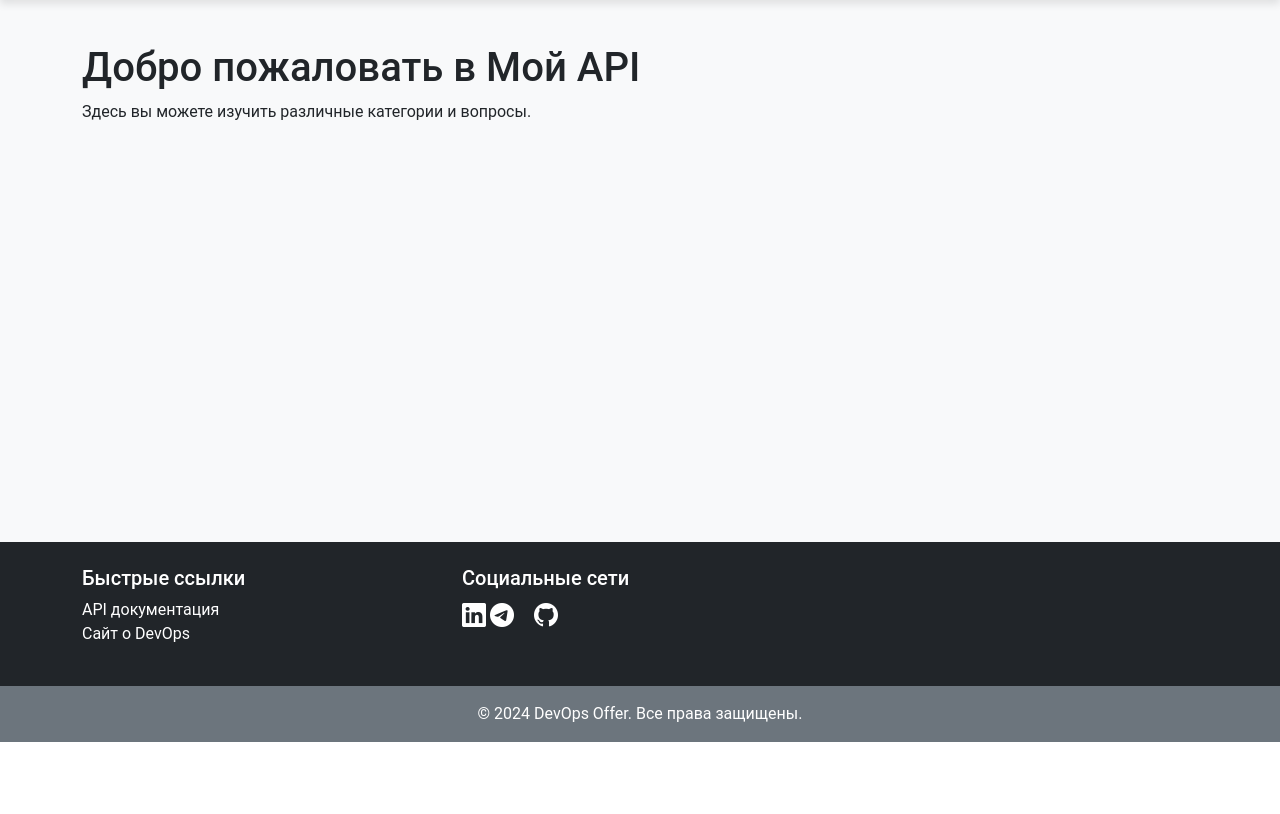
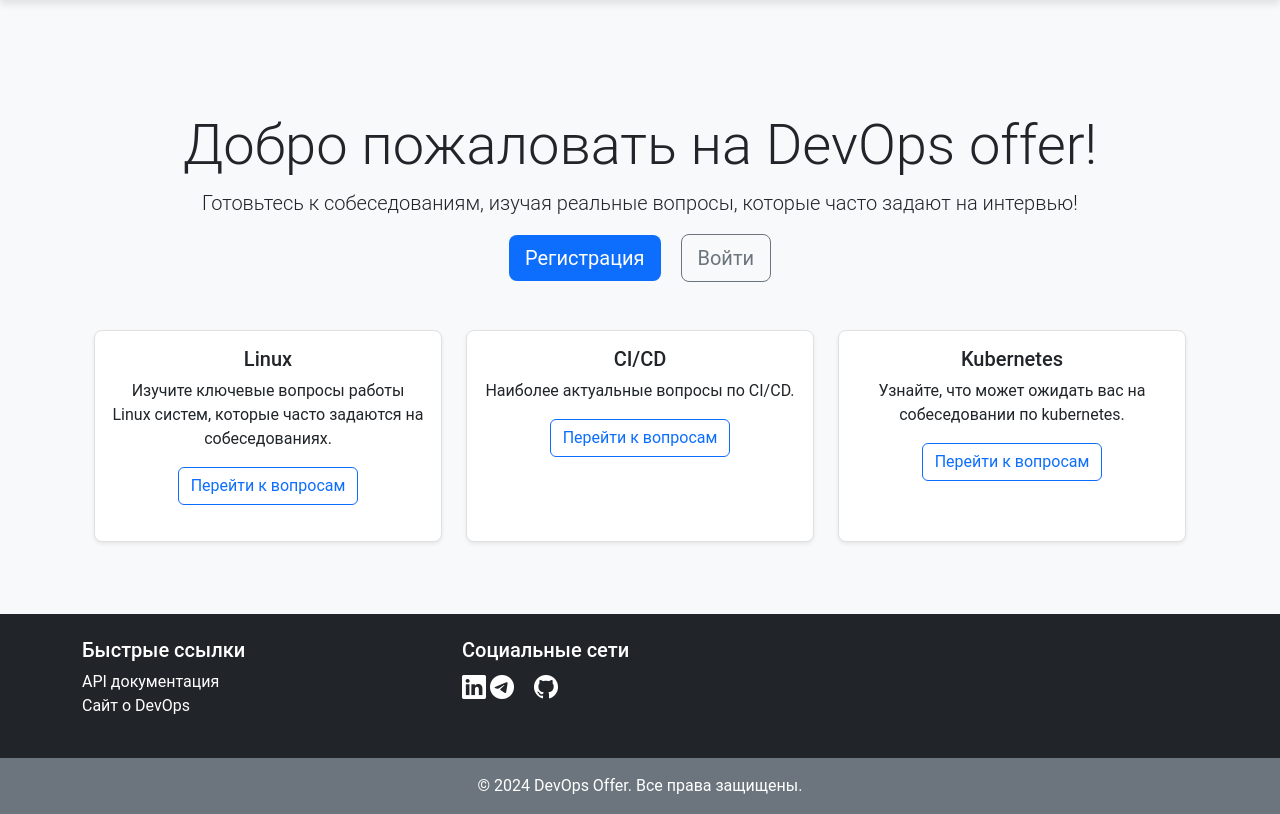
Before and after one commit to Onder7994/devops_offer, a Python web app: template templates/home.html in a window 1280 px wide. Shown: the part 58-872 px from the top of the page. Before the commit the page ends 800 px from the top, so only its background shows below. Run offline with Jinja, Linux system fonts and the light colour scheme; the template is opened without the code that fills it, so the values that code supplies are empty.

Commit message:
Make home page

```diff
--- a/src/category/views.py
+++ b/src/category/views.py
@@ -49,7 +49,7 @@ async def view_single_category(
     category = await get_category_by_slug(slug=slug, session=session)
     if category is None:
         return templates.TemplateResponse(
-            "404.html",
+            "errors/404.html",
             {
                 "request": request,
                 "message": "Категория не найдена",
--- a/templates/home.html
+++ b/templates/home.html
@@ -1,6 +1,55 @@
 {% extends "layouts/base.html" %}
 
 {% block content %}
-<h1>Добро пожаловать в Мой API</h1>
-<p>Здесь вы можете изучить различные категории и вопросы.</p>
+<div class="container mt-5">
+    <!-- Приветственное сообщение -->
+    <div class="text-center mb-5">
+        <h1 class="display-4">Добро пожаловать на DevOps offer!</h1>
+        <p class="lead">Готовьтесь к собеседованиям, изучая реальные вопросы, которые часто задают на интервью!</p>
+        {% if not user %}
+            <a href="/register" class="btn btn-primary btn-lg mx-2">Регистрация</a>
+            <a href="/login" class="btn btn-outline-secondary btn-lg mx-2">Войти</a>
+        {% endif %}
+    </div>
+
+    <!-- Категории вопросов -->
+    <div class="row">
+        <div class="col-lg-4 col-md-6 mb-4">
+            <div class="card h-100 shadow-sm">
+                <div class="card-body text-center">
+                    <h5 class="card-title">Linux</h5>
+                    <p class="card-text">Изучите ключевые вопросы работы Linux систем, которые часто задаются на собеседованиях.</p>
+                    <a href="/categories/linux" class="btn btn-outline-primary">Перейти к вопросам</a>
+                </div>
+            </div>
+        </div>
+        <div class="col-lg-4 col-md-6 mb-4">
+            <div class="card h-100 shadow-sm">
+                <div class="card-body text-center">
+                    <h5 class="card-title">CI/CD</h5>
+                    <p class="card-text">Наиболее актуальные вопросы по CI/CD.</p>
+                    <a href="/categories/ci-cd" class="btn btn-outline-primary">Перейти к вопросам</a>
+                </div>
+            </div>
+        </div>
+        <div class="col-lg-4 col-md-6 mb-4">
+            <div class="card h-100 shadow-sm">
+                <div class="card-body text-center">
+                    <h5 class="card-title">Kubernetes</h5>
+                    <p class="card-text">Узнайте, что может ожидать вас на собеседовании по kubernetes.</p>
+                    <a href="/categories/k8s" class="btn btn-outline-primary">Перейти к вопросам</a>
+                </div>
+            </div>
+        </div>
+    </div>
+
+    <!-- Дополнительная информация для зарегистрированных пользователей -->
+    {% if user %}
+    <div class="alert alert-info mt-5">
+        <h4 class="alert-heading">Добро пожаловать, {{ user.username }}!</h4>
+        <p>Вы можете сохранять вопросы в избранное, чтобы позже вернуться к ним на своей странице профиля.</p>
+        <a href="/profile" class="btn btn-outline-primary">Перейти в профиль</a>
+    </div>
+    {% endif %}
+</div>
 {% endblock %}
```
